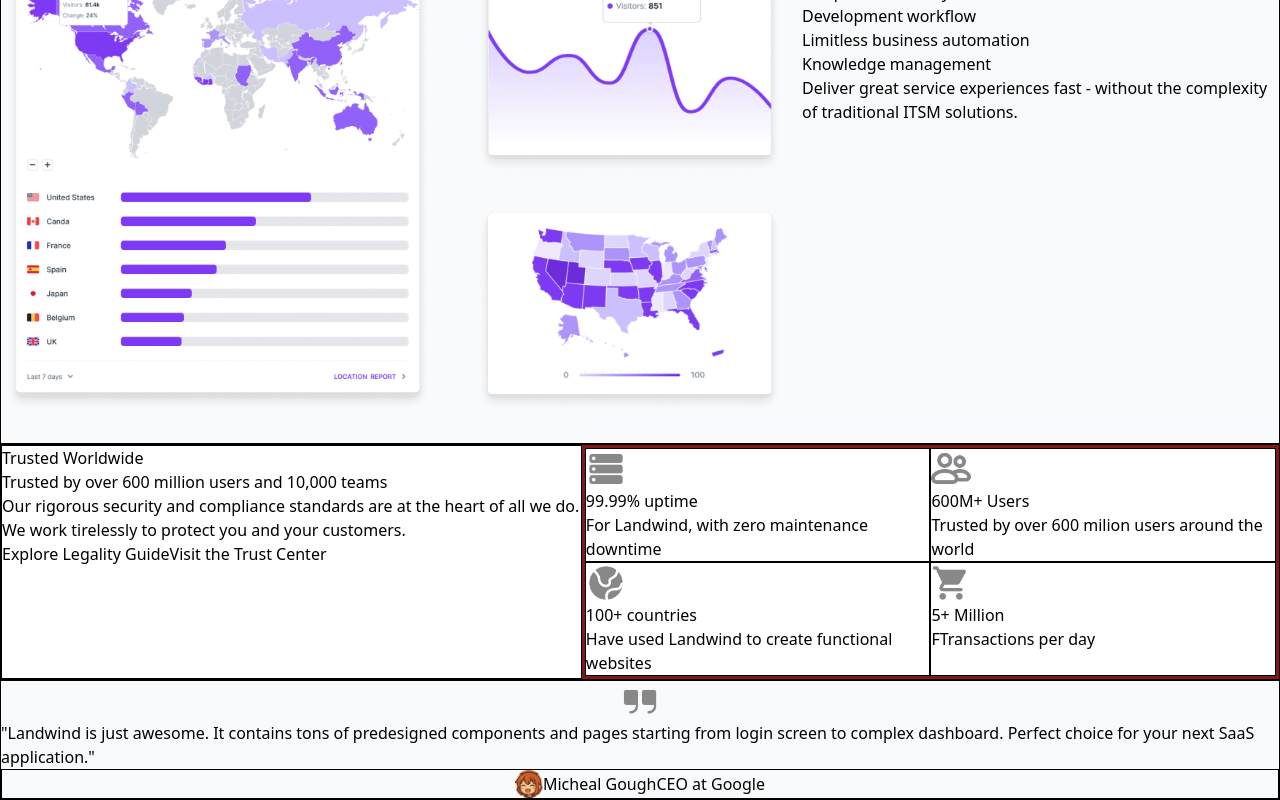
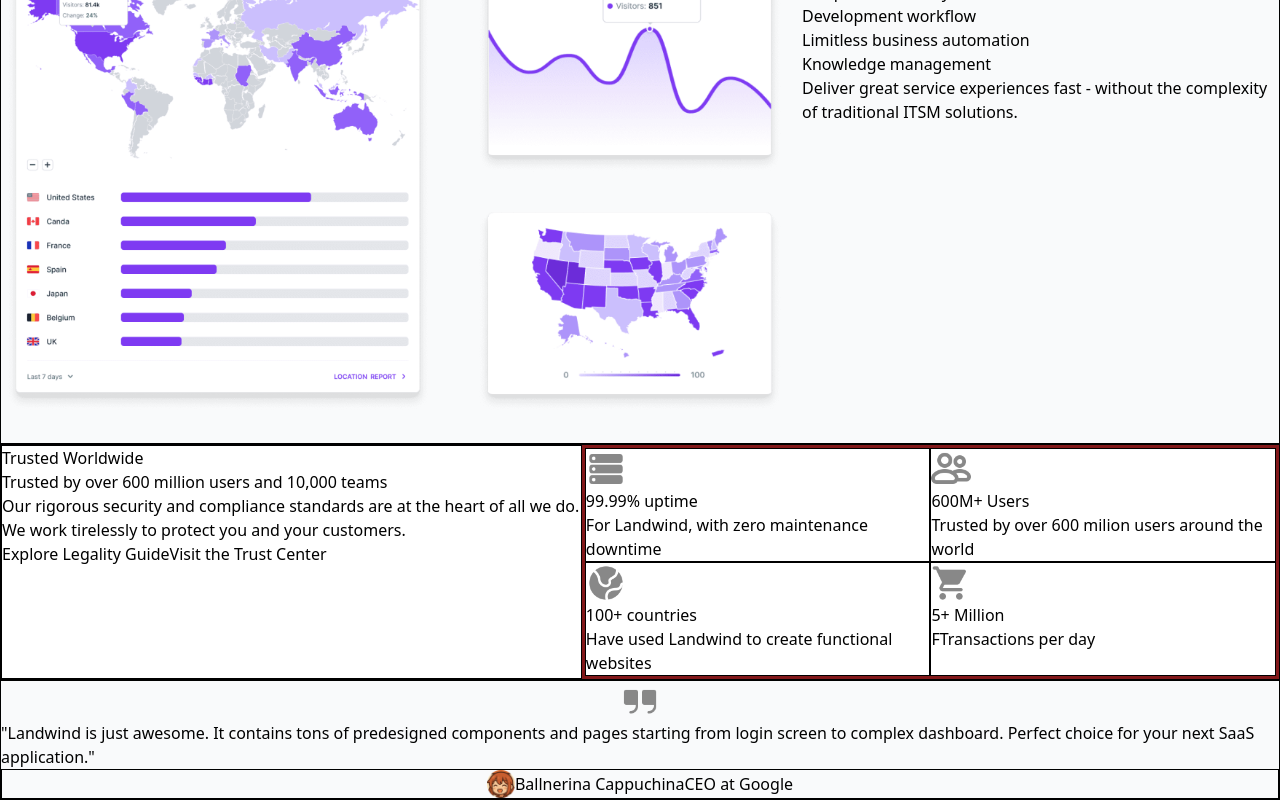
Before and after one commit to Shii108/Landing-Page, a Vue app: page / in a window 1280 px wide. Shown: the part 1245-2045 px from the top of the page. Built offline with nearby package versions, Linux system fonts and the light colour scheme.

Commit message:
feat: ballerina  cappuchina is here

```diff
--- a/src/components/Home.vue
+++ b/src/components/Home.vue
@@ -94,7 +94,7 @@
       complex dashboard. Perfect choice for your next SaaS application."</p>
     <div class="flex justify-center items-center border ">
       <div><img src="/Favicon.png" alt="image of a girl" class="w-7"></div>
-      <p>Micheal Gough</p>
+      <p>Ballnerina Cappuchina</p>
       <p>CEO at Google</p>
     </div>
   </section>
```
